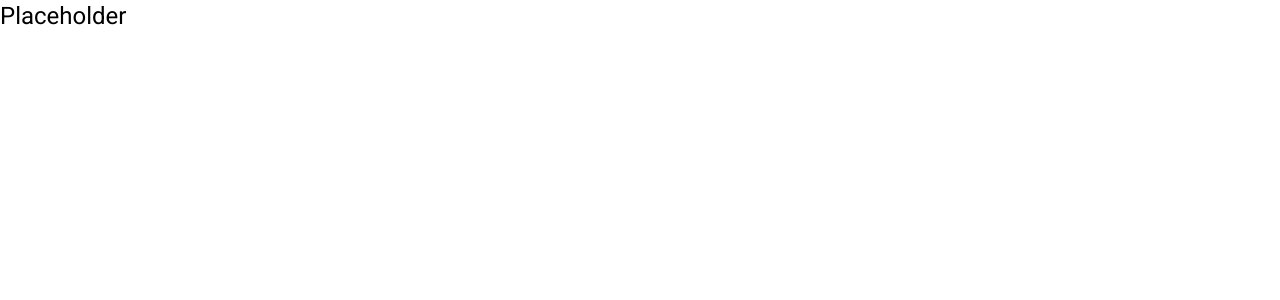
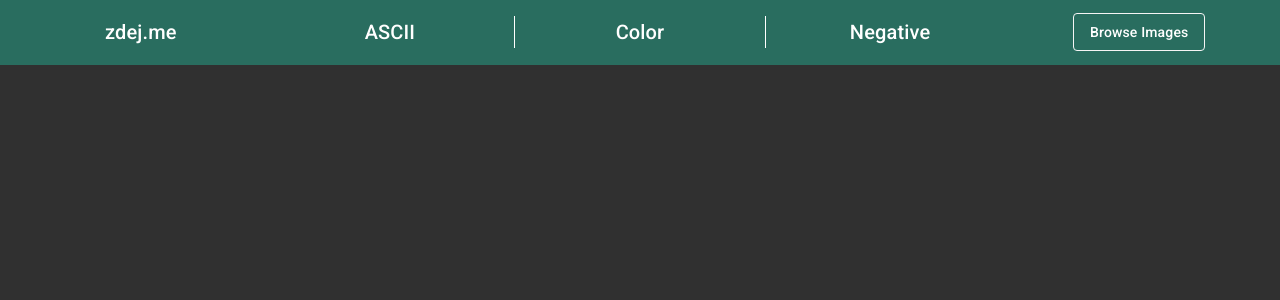
Before and after one commit to yfxfxxxfxx/zdej.me-client, an Angular app: page / in a window 1280 px wide. Before the commit this address had no page. Shown: the top 300 px of the page. Built offline with nearby package versions, Linux system fonts and the light colour scheme.

Commit message:
Created Conversion enum, implemented AppComponent

```diff
--- a/src/app/app.component.html
+++ b/src/app/app.component.html
@@ -1 +1,98 @@
-<h1>Placeholder</h1>
+<link href="https://fonts.googleapis.com/icon?family=Material+Icons" rel="stylesheet">
+
+<div style="height: calc(100vh - 65px);">
+  <mat-toolbar color="primary">
+    <mat-toolbar-row fxLayout.lt-md="row">
+      <button mat-icon-button (click)="sidenav.toggle()" fxShow="true" fxHide.gt-sm>
+        <mat-icon>menu</mat-icon>
+      </button>
+      <span class="site-title" fxLayoutAlign="center center">
+                <a class="root-link" routerLink="/root" routerLinkActive="active">zdej.me</a>
+            </span>
+      <div class="menu-spacer" fxLayoutAlign="row" fxHide.lt-md>
+        <div class="conversion-options" fxFill>
+          <div class="ascii"><span
+            [className]="this.conversion === 0 ? selectComponent() : deselectComponent()"
+            fxLayoutAlign="center center"
+            (click)="updateConversionType(0)">ASCII</span></div>
+          <div class="color-band"><span class="color-option-tag"
+                                        fxLayoutAlign="center center">
+                            Color
+                            <div class="dropdown-color-menu">
+                                <div fxLayoutAlign="center center"
+                                     (click)="updateConversionType(3)"
+                                     [className]="this.conversion === 3 ? selectComponent() : deselectComponent()">Red</div>
+                                <div fxLayoutAlign="center center"
+                                     (click)="updateConversionType(2)"
+                                     [className]="this.conversion === 2 ? selectComponent() : deselectComponent()">Green</div>
+                                <div fxLayoutAlign="center center"
+                                     (click)="updateConversionType(1)"
+                                     [className]="this.conversion === 1 ? selectComponent() : deselectComponent()">Blue</div>
+                                <div fxLayoutAlign="center center"
+                                     (click)="updateConversionType(4)"
+                                     [className]="this.conversion === 4 ? selectComponent() : deselectComponent()">Gray</div>
+                        </div>
+                    </span>
+          </div>
+          <div class="negative"><span
+            [className]="this.conversion === 5 ? selectComponent() : deselectComponent()"
+            fxLayoutAlign="center center"
+            (click)="updateConversionType(5)">Negative</span></div>
+        </div>
+      </div>
+      <div class="search-button" fxShow="true" fxLayoutAlign="center center" fxHide.lt-md>
+        <a class="browse-button" routerLink="/gallery" routerLinkActive="active" mat-button>
+          Browse Images
+        </a>
+      </div>
+    </mat-toolbar-row>
+  </mat-toolbar>
+
+  <mat-sidenav-container fxFlexFill>
+    <mat-sidenav #sidenav>
+      <mat-nav-list>
+        <a (click)="sidenav.toggle()" href="" mat-list-item>
+          <mat-icon>close</mat-icon>
+        </a>
+        <a routerLink="/gallery" routerLinkActive="active" mat-list-item>Browse Images</a>
+        <hr>
+        <mat-accordion>
+          <mat-list-item
+            [className]="this.conversion === 0 ? selectSidebarComponent() : deselectSidebarComponent()"
+            (click)="updateConversionType(0)">ASCII
+          </mat-list-item>
+          <mat-list-item (click)="showColorMenu()">Color
+            <mat-icon>expand_more</mat-icon>
+          </mat-list-item>
+          <ul class="color-menu" *ngIf="colorMenu">
+            <mat-list-item
+              [className]="this.conversion === 3 ? selectSidebarComponent() : deselectSidebarComponent()"
+              (click)="updateConversionType(3)">Red
+            </mat-list-item>
+            <mat-list-item
+              [className]="this.conversion === 2 ? selectSidebarComponent() : deselectSidebarComponent()"
+              (click)="updateConversionType(2)">Green
+            </mat-list-item>
+            <mat-list-item
+              [className]="this.conversion === 1 ? selectSidebarComponent() : deselectSidebarComponent()"
+              (click)="updateConversionType(1)">Blue
+            </mat-list-item>
+            <mat-list-item
+              [className]="this.conversion === 4 ? selectSidebarComponent() : deselectSidebarComponent()"
+              (click)="updateConversionType(4)">Gray
+            </mat-list-item>
+          </ul>
+          <mat-list-item
+            [className]="this.conversion === 5 ? selectSidebarComponent() : deselectSidebarComponent()"
+            (click)="updateConversionType(5)">Negative
+          </mat-list-item>
+        </mat-accordion>
+      </mat-nav-list>
+    </mat-sidenav>
+    <mat-sidenav-content fxLayoutAlign="stretch center">
+      <div fxFlexFill>
+        <router-outlet></router-outlet>
+      </div>
+    </mat-sidenav-content>
+  </mat-sidenav-container>
+</div>
--- a/src/app/app.component.scss
+++ b/src/app/app.component.scss
@@ -0,0 +1,146 @@
+.menu-spacer {
+  flex: 1 1 auto;
+}
+
+.mat-toolbar {
+  min-height: 65px;
+  max-height: 65px;
+}
+
+.mat-toolbar-row {
+  display: grid;
+  grid-template-columns: repeat(5, 1fr);
+}
+
+.site-title {
+  grid-column: 1 / 2;
+}
+
+.menu-spacer {
+  grid-column: 2 / 5;
+}
+
+.search-button {
+  grid-column: 5 / 6;
+}
+
+.browse-button {
+  border: whitesmoke 1px solid;
+}
+
+@media (min-width: 0px) {
+  .mat-toolbar-row {
+    height: 64px;
+  }
+}
+
+.conversion-options {
+  display: grid;
+  grid-template-columns: repeat(3, 1fr);
+}
+
+.ascii {
+  grid-column: 1 / 2;
+  border-right: white solid 1px;
+  display: grid;
+  grid-template-columns: repeat(5, 1fr);
+}
+
+.color-band {
+  grid-column: 2 / 3;
+  display: grid;
+  grid-template-columns: repeat(5, 1fr);
+}
+
+.negative {
+  grid-column: 3 / 4;
+  border-left: white solid 1px;
+  display: grid;
+  grid-template-columns: repeat(5, 1fr);
+}
+
+.color-option-tag {
+  grid-column: 2 / 5;
+  border-radius: 5px;
+}
+
+.color-option-tag:hover {
+  background-color: lightcoral;
+}
+
+.color-option-tag:hover .dropdown-color-menu {
+  visibility: visible;
+  opacity: 1;
+  display: block;
+}
+
+.dropdown-color-menu {
+  display: none;
+  border-radius: 5px;
+  position: absolute;
+  background-color: #296d5f;
+  min-width: 160px;
+  box-shadow: 0px 8px 16px 0px rgba(0,0,0,0.2);
+  z-index: 2;
+  top: 6.2%;
+  right: 44.3%;
+}
+
+.option-tag {
+  grid-column: 2 / 5;
+  border-radius: 5px;
+}
+
+.option-tag:hover {
+  background-color: lightcoral;
+}
+
+.selected-option-tag {
+  grid-column: 2 / 5;
+  border-radius: 5px;
+  background-color: lightcoral;
+}
+
+.selected-sidebar-option {
+  display: flex;
+  flex-direction: row;
+  align-items: center;
+  box-sizing: border-box;
+  padding: 0 16px;
+  position: relative;
+  height: 30px;
+  list-style-type: disc;
+  background-color: lightcoral;
+}
+
+.sidebar-option {
+  display: flex;
+  flex-direction: row;
+  align-items: center;
+  box-sizing: border-box;
+  padding: 0 16px;
+  position: relative;
+  height: 30px;
+}
+
+.sidebar-option:hover {
+  background-color: lightcoral;
+}
+
+.mat-sidenav-container {
+  min-height: 80vh !important;
+}
+
+.mat-sidenav-content {
+  display: grid;
+  grid-template-columns: repeat(5, 1fr);
+}
+
+.router-container {
+  grid-template-columns: repeat(5, 1fr);
+}
+
+.root-link {
+  color: white !important;
+  text-decoration: none;
+}
--- a/src/app/app.component.ts
+++ b/src/app/app.component.ts
@@ -1,4 +1,5 @@
-import { Component } from '@angular/core';
+import {Component, EventEmitter, Output} from '@angular/core';
+import {Conversion} from './enum/conversion.enum';
 
 @Component({
   selector: 'app-root',
@@ -7,4 +8,37 @@ import { Component } from '@angular/core';
 })
 export class AppComponent {
   title = 'client';
+  colorMenu = false;
+  conversion: Conversion;
+  @Output() onConversionChange: EventEmitter<any> = new EventEmitter<any>();
+
+  constructor() {
+    this.conversion = 1;
+  }
+
+  updateConversionType(conversion) {
+    console.log('conversion argument: ' + conversion);
+    this.conversion = conversion;
+    this.onConversionChange.emit({ conversion: conversion });
+  }
+
+  selectComponent() {
+    return 'selected-option-tag';
+  }
+
+  deselectComponent() {
+    return 'option-tag';
+  }
+
+  selectSidebarComponent() {
+    return 'selected-sidebar-option';
+  }
+
+  deselectSidebarComponent() {
+    return 'sidebar-option';
+  }
+
+  showColorMenu() {
+    this.colorMenu = !this.colorMenu;
+  }
 }
```
Also changed, not shown: src/app/enum/conversion.enum.ts (added, +8 -0 lines).
